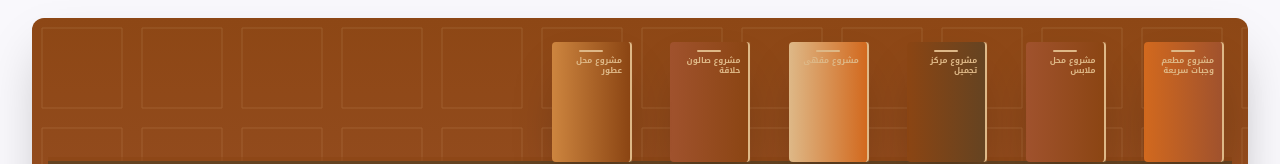
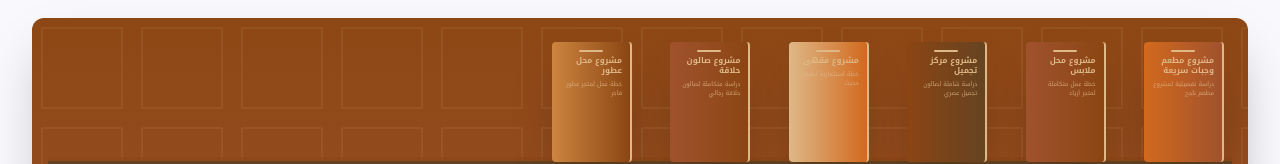
Before and after one commit to pop001040/modern-study-library-28, a React (Vite) app: page / in a window 1280 px wide. Shown: the part 246-410 px from the top of the page. Built offline with nearby package versions, Linux system fonts and the light colour scheme.

Commit message:
Fix TypeScript errors in components
Resolved TypeScript errors in `StudyBook.tsx` and `StudyLibrary.tsx` related to missing properties in the `BookCoverProps` and `StudyBookProps` interfaces. Updated the component props to ensure all required properties are passed correctly.
[skip gpt_engineer]

```diff
--- a/src/components/StudyBook.tsx
+++ b/src/components/StudyBook.tsx
@@ -5,13 +5,14 @@ import { BookPages } from './BookPages';
 
 interface StudyBookProps {
   title: string;
+  description: string;
   capital: number;
   expectedProfit: number;
   price: number;
   onSelect: () => void;
 }
 
-export const StudyBook = ({ title, capital, expectedProfit, price, onSelect }: StudyBookProps) => {
+export const StudyBook = ({ title, description, capital, expectedProfit, price, onSelect }: StudyBookProps) => {
   const [isOpen, setIsOpen] = useState(false);
 
   const handleClick = () => {
@@ -22,7 +23,13 @@ export const StudyBook = ({ title, capital, expectedProfit, price, onSelect }: S
     <div className="relative perspective" dir="rtl">
       <AnimatePresence>
         {!isOpen ? (
-          <BookCover title={title} onClick={handleClick} />
+          <BookCover
+            title={title}
+            description={description}
+            color=""
+            onClick={handleClick}
+            onSelect={onSelect}
+          />
         ) : (
           <BookPages
             title={title}
```
